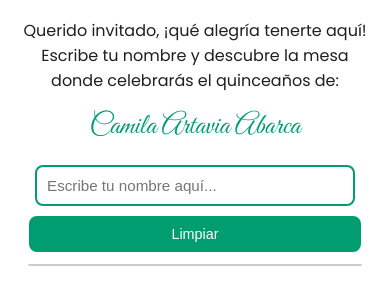
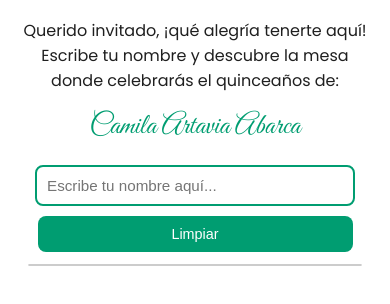
Before and after one commit to Jeastin/encuentra-tu-mesa-en-mis-xv, a plain HTML site: page index.html in a window 390 px wide. Shown: the part 59-363 px from the top of the page. Drawn offline with Linux system fonts and the light colour scheme; no server answers; grey boxes are pictures that could not be loaded.

Commit message:
Update index.html

```diff
--- a/index.html
+++ b/index.html
@@ -202,7 +202,7 @@
     input { font-size: 0.95em; width: 95%; }
     button {
       font-size: 0.9em;
-      width: 95%;          /* mismo ancho que el input */
+      width: 90%;          /* mismo ancho que el input */
       max-width: 95%;
       padding: 10px;
     }
```
